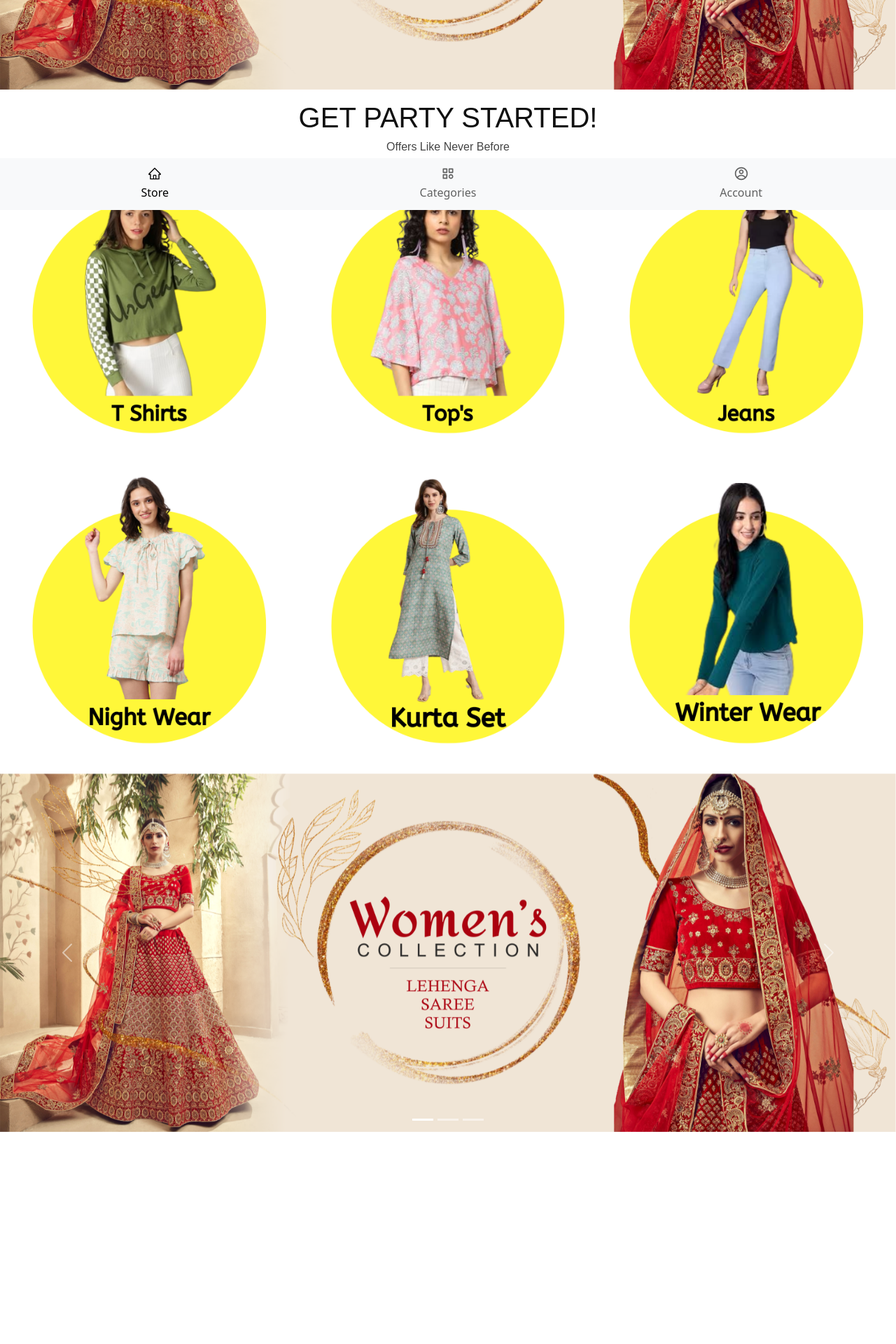
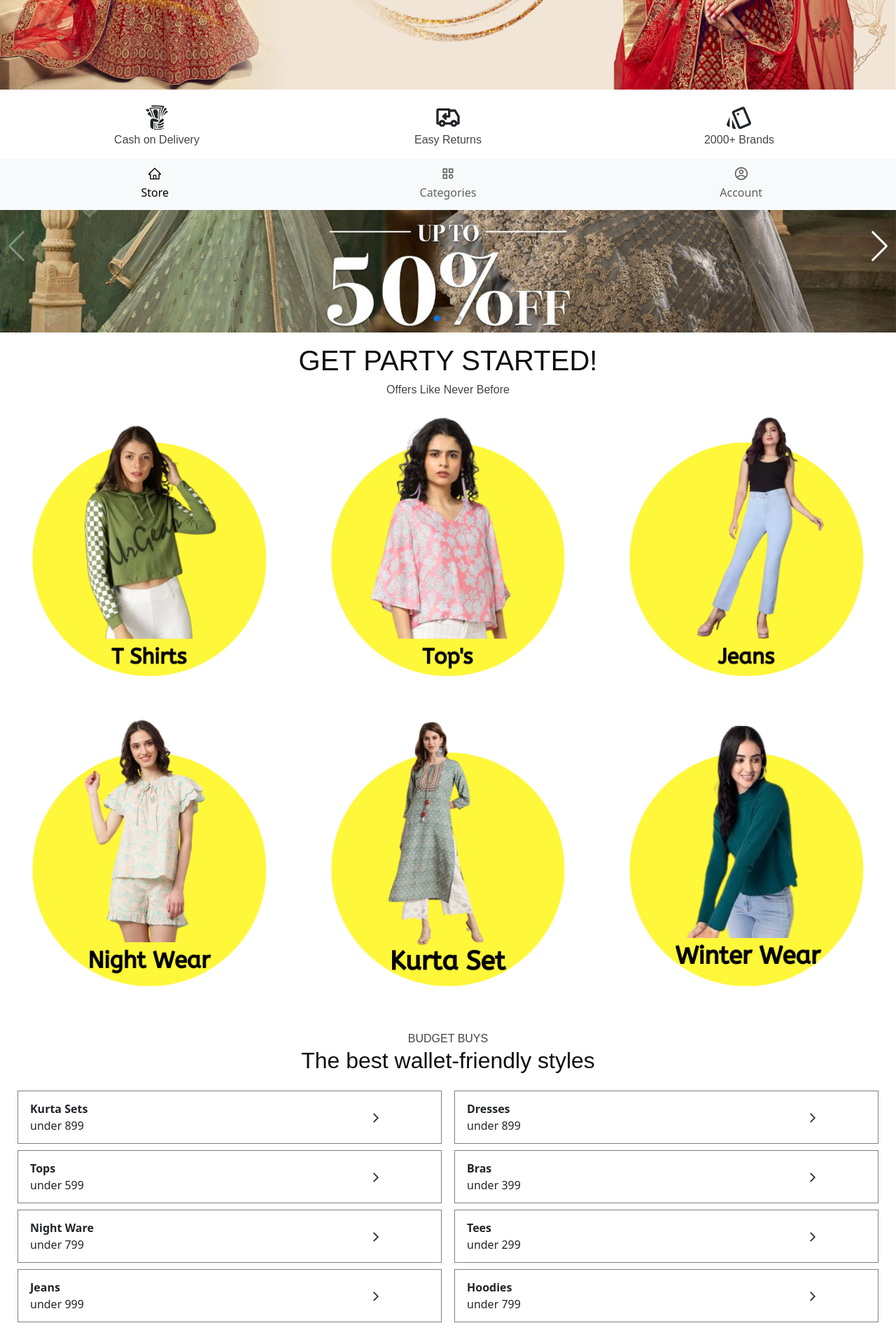
Before and after one commit to vardhanreddy27/rf, a React (Create React App) app: page / in a window 1280 px wide. Shown: the part 500-2420 px from the top of the page at 70% size. Before the commit the page ends 2117 px from the top, so only its background shows below. Built offline with nearby package versions, Linux system fonts and the light colour scheme.

Commit message:
ffasssss

```diff
--- a/package.json
+++ b/package.json
@@ -13,6 +13,7 @@
     "react-icons": "^4.6.0",
     "react-router-dom": "^6.4.3",
     "react-scripts": "5.0.1",
+    "swiper": "^8.4.5",
     "web-vitals": "^2.1.4"
   },
   "scripts": {
--- a/src/App.css
+++ b/src/App.css
@@ -11,7 +11,16 @@
     height: 20px;
     width: 2rem!important;
 
+}.six{
+    height: 40px;
+    width: 4rem!important;
+
 }
+
+.bold{
+    font-weight: bold;
+}
+
 .th{
     margin-top: 3px;
 }
@@ -31,6 +40,11 @@
     pointer-events: none;
     color: #aaa;
 }
+
+
+
+
+
 .form-control{
     background-color: rgb(235, 236, 240)!important;
 }
--- a/src/components/Carousel.js
+++ b/src/components/Carousel.js
@@ -1,38 +1,38 @@
-import React from 'react'
-import banner from '../../src/banner.png';
-import banner2 from '../../src/b11.jpg';
+import React, { useRef, useState } from "react";
+// Import Swiper React components
+import { Swiper, SwiperSlide } from "swiper/react";
+import banner1 from "../../src/banner.jpg";
+import banner3 from "../../src/car3.png";
+import banner2 from "../../src/b11.jpg";
+// Import Swiper styles
+import "swiper/css";
+import "swiper/css/pagination";
+import "swiper/css/navigation";
 
-function Carousel() {
+import "../../src/styles.css";
+
+// import required modules
+import { Autoplay, Pagination, Navigation } from "swiper";
+
+export default function App() {
   return (
     <>
-<div id="carouselExampleIndicators" className="carousel slide" data-ride="carousel">
-  <ol className="carousel-indicators">
-    <li data-target="#carouselExampleIndicators" data-slide-to="0" className="active"></li>
-    <li data-target="#carouselExampleIndicators" data-slide-to="1"></li>
-    <li data-target="#carouselExampleIndicators" data-slide-to="2"></li>
-  </ol>
-  <div className="carousel-inner">
-    <div className="carousel-item active">
-      <img className="d-block w-100" src={banner} alt="First slide" />
-    </div>
-    <div className="carousel-item">
-      <img className="d-block w-100" src={banner2}  alt="Second slide" />
-    </div>
-    <div className="carousel-item">
-      <img className="d-block w-100" src={banner}  alt="Third slide" />
-    </div>
-  </div>
-  <a className="carousel-control-prev" href="#carouselExampleIndicators" role="button" data-slide="prev">
-    <span className="carousel-control-prev-icon" aria-hidden="true"></span>
-    <span className="sr-only">Previous</span>
-  </a>
-  <a className="carousel-control-next" href="#carouselExampleIndicators" role="button" data-slide="next">
-    <span className="carousel-control-next-icon" aria-hidden="true"></span>
-    <span className="sr-only">Next</span>
-  </a>
-</div>
+      <Swiper
+        spaceBetween={30}
+        centeredSlides={true}
+
+        pagination={{
+          clickable: true,
+        }}
+        navigation={true}
+        modules={[Autoplay, Pagination, Navigation]}
+        className="mySwiper"
+      >
+        <SwiperSlide><img src={banner1}alt="kk" /></SwiperSlide>
+        <SwiperSlide><img src={banner2}alt="kk" /></SwiperSlide>
+        <SwiperSlide><img src={banner3}alt="kk" /></SwiperSlide>
+
+      </Swiper>
     </>
-  )
+  );
 }
-
-export default Carousel
--- /dev/null
+++ b/src/components/Features.js
@@ -0,0 +1,18 @@
+import React from 'react'
+import { GiTakeMyMoney } from 'react-icons/gi';
+import { TbTruckReturn } from 'react-icons/tb';
+import { MdOutlineStyle } from 'react-icons/md';
+
+function Features() {
+  return (
+<>
+<div className='row text-center mt-1 p-3 '>
+<div className='col'><GiTakeMyMoney className='six' /><p className='font fcolor'>Cash on Delivery</p></div>
+<div className='col'><TbTruckReturn className='six' /><p className='font fcolor'>Easy Returns</p></div>
+<div className='col'><MdOutlineStyle className='six' /><p className='font fcolor'>2000+ Brands</p></div>
+</div>
+
+</>  )
+}
+
+export default Features
--- /dev/null
+++ b/src/components/Off.js
@@ -0,0 +1,59 @@
+import React from 'react'
+import { MdArrowForwardIos } from 'react-icons/md';
+
+function Off() {
+  return (
+
+< div className=' p-3 '>
+<div className='row text-center mt-1 mb-3'>
+    <div className='col-12'><p className='font fcolor'>BUDGET BUYS</p></div>
+    <div className='col-12'><h2 className='font'>The best wallet-friendly styles</h2></div>
+</div>
+<div className='row'>
+<div className='col myrow'><div className='row'>
+    <div className='col-10'><p className='mypc'>Kurta Sets</p><p className='myp'>under 899</p></div>
+    <div className='col-2'><MdArrowForwardIos className='mgh'/></div>
+    </div></div>
+<div className='col myrow'><div className='row'>
+    <div className='col-10'><p className='mypc'>Dresses</p><p className='myp'>under 899</p></div>
+    <div className='col-2'><MdArrowForwardIos className='mgh'/></div>
+    </div></div>
+</div>
+<div className='row'>
+<div className='col myrow'><div className='row'>
+    <div className='col-10'><p className='mypc'>Tops</p><p className='myp'>under 599</p></div>
+    <div className='col-2'><MdArrowForwardIos className='mgh'/></div>
+    </div></div>
+<div className='col myrow'><div className='row'>
+    <div className='col-10'><p className='mypc'>Bras</p><p className='myp'>under 399</p></div>
+    <div className='col-2'><MdArrowForwardIos className='mgh'/></div>
+    </div></div>
+
+
+</div>
+<div className='row'>
+<div className='col myrow'><div className='row'>
+    <div className='col-10'><p className='mypc'>Night Ware</p><p className='myp'>under 799</p></div>
+    <div className='col-2'><MdArrowForwardIos className='mgh'/></div>
+    </div></div>
+<div className='col myrow'><div className='row'>
+    <div className='col-10'><p className='mypc'>Tees</p><p className='myp'>under 299</p></div>
+    <div className='col-2'><MdArrowForwardIos className='mgh'/></div>
+    </div></div>
+</div>
+<div className='row'>
+<div className='col myrow'><div className='row'>
+    <div className='col-10'><p className='mypc'>Jeans</p><p className='myp'>under 999</p></div>
+     <div className='col-2'><MdArrowForwardIos className='mgh'/></div>
+    </div></div>
+<div className='col myrow'><div className='row'>
+    <div className='col-10'><p className='mypc'>Hoodies</p><p className='myp'>under 799</p></div>
+    <div className='col-2'><MdArrowForwardIos className='mgh'/></div>
+    </div></div>
+</div>
+<div className='mb-5'> <pre> </pre></div>
+</div>
+    )
+}
+
+export default Off
--- a/src/index.js
+++ b/src/index.js
@@ -5,6 +5,8 @@ import App from './App';
 import reportWebVitals from './reportWebVitals';
 import 'bootstrap/dist/css/bootstrap.min.css';
 import 'bootstrap/dist/js/bootstrap.js';
+import "swiper/css/bundle";
+import "./styles.css";
 
 const root = ReactDOM.createRoot(document.getElementById('root'));
 root.render(
--- a/src/pages/Home.js
+++ b/src/pages/Home.js
@@ -5,6 +5,8 @@ import banner from '../../src/banner.png';
 import Offers from '../components/Offers';
 import Navbarbottom from '../components/Navbarbottom';
 import Carousel from '../components/Carousel';
+import Features from '../components/Features';
+import Off from '../components/Off';
 
 function Home() {
   return (
@@ -13,8 +15,10 @@ function Home() {
    <Searchbar />
    <div className='fluid-container mt-2'>
    <img src={banner} width="100%" height="100%" /></div>
+   <Features />
+   <Carousel />
    <Offers />
-   <Carousel />
+   <Off />
    <Navbarbottom />
 
     </>
--- /dev/null
+++ b/src/styles.css
@@ -0,0 +1,67 @@
+#app { height: 100% }
+html,
+body {
+  position: relative;
+  height: 100%;
+}
+
+
+.swiper-button-next:after, .swiper-rtl .swiper-button-prev:after {
+  color: white;
+  content: 'next';
+}.swiper-button-prev:after, .swiper-rtl .swiper-button-next:after {
+  content: 'prev';
+  color: white;
+}
+.swiper {
+  width: 100%;
+  height: 100%;
+}
+
+.swiper-slide {
+  text-align: center;
+  font-size: 18px;
+  background: #fff;
+
+  /* Center slide text vertically */
+  display: -webkit-box;
+  display: -ms-flexbox;
+  display: -webkit-flex;
+  display: flex;
+  -webkit-box-pack: center;
+  -ms-flex-pack: center;
+  -webkit-justify-content: center;
+  justify-content: center;
+  -webkit-box-align: center;
+  -ms-flex-align: center;
+  -webkit-align-items: center;
+  align-items: center;
+}
+
+.swiper-slide img {
+  display: block;
+  width: 100%;
+  height: 247px;
+  object-fit: cover;}
+
+p{
+  margin-bottom: 0!important;
+}
+.myrow {
+  border: 1px solid grey!important;
+  margin: 9px;
+  padding: 13px;
+}
+.myp{
+  padding-left: 17px!important;
+}
+.mypc{
+  font-weight: 700;
+  padding-left: 17px!important;
+
+
+}
+
+.mgh{
+  margin-top: 17px;
+}
```
Also changed, not shown: src/car3.png (added), 1 other file (tests, documents, lock files or other folders).
